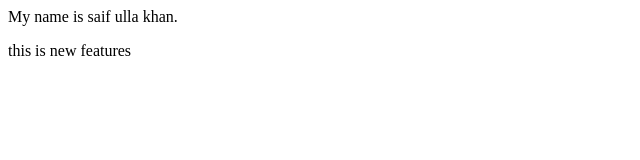
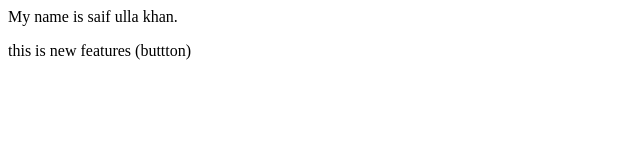
Before and after one commit to Saifullakhan009/localrepo, a plain HTML site: page index.html in a window 1280 px wide. Shown: the full height of the page, 0-640 px from the left. Drawn offline with Linux system fonts and the light colour scheme.

```diff
--- a/index.html
+++ b/index.html
@@ -1,2 +1,2 @@
 <p>My name is saif ulla khan.</p>
-<p>this is new features</p>
+<p>this is new features (buttton)</p>
```
